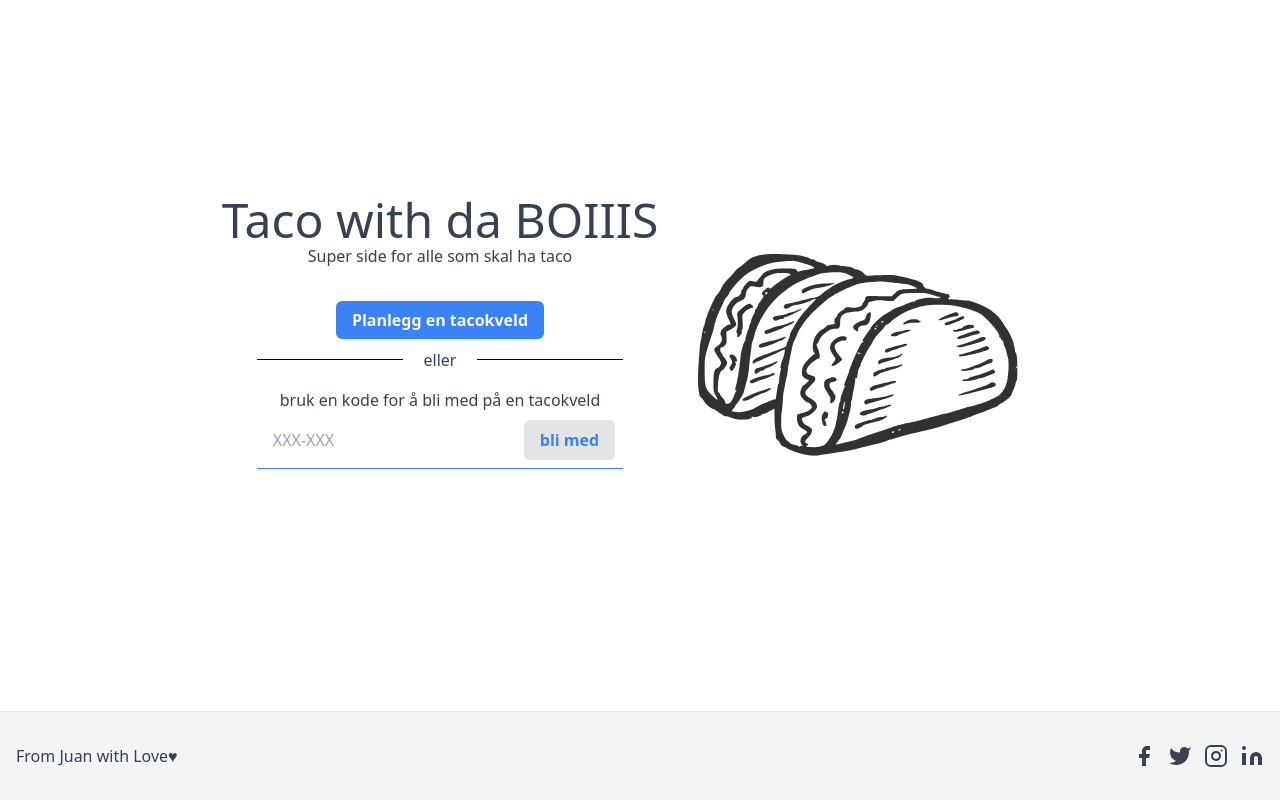
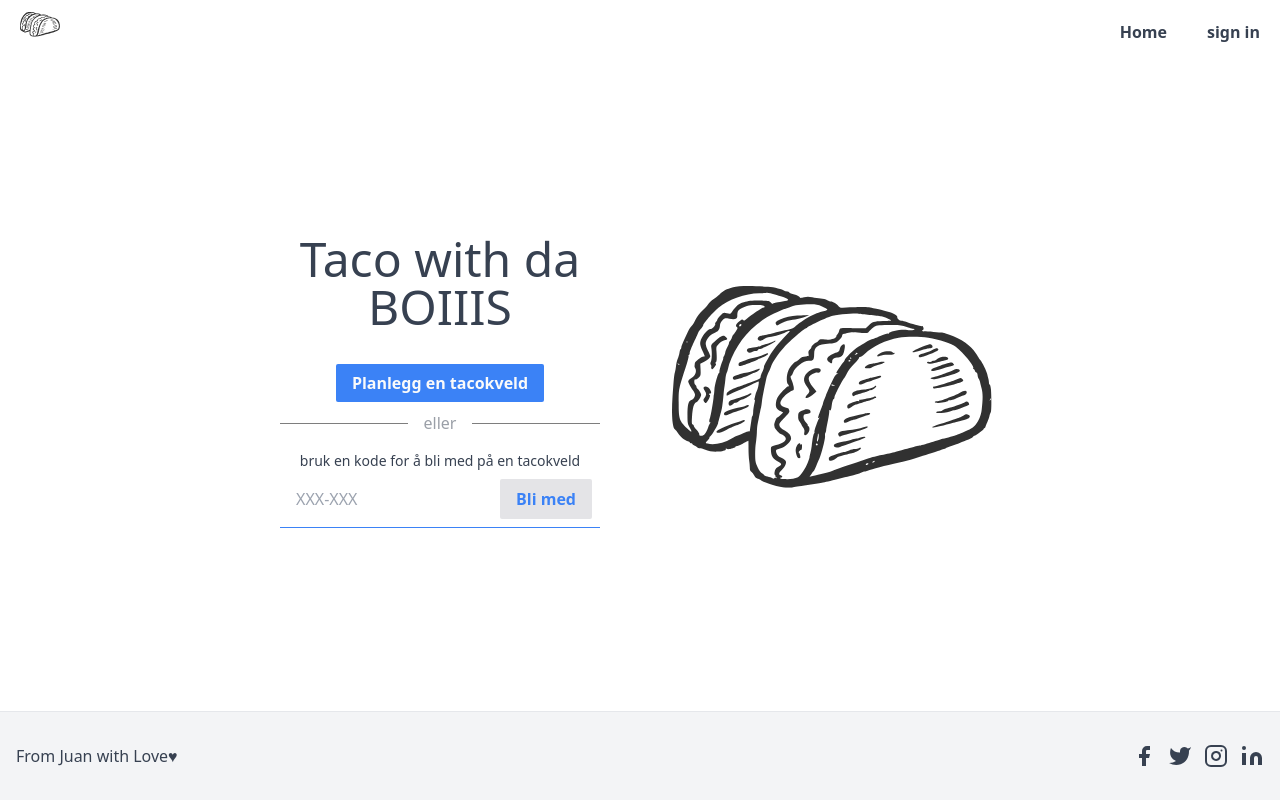
Before and after one commit to JohanAOstbye/tacomanager, a Next.js app: page / in a window 1280 px wide. Built offline with nearby package versions, Linux system fonts and the light colour scheme; no server answers.

Commit message:
auth implemented

```diff
--- a/components/elements/Button.tsx
+++ b/components/elements/Button.tsx
@@ -21,7 +21,7 @@ export const ButtonLink = ({
   return (
     <Link href={link}>
       <a
-        className={`${classNames} bg-blue-500 text-zinc-50 rounded-md py-2 px-4 font-bold`}
+        className={`${classNames} bg-blue-500 text-zinc-50 rounded-sm py-2 px-4 font-bold`}
       >
         {children}
       </a>
@@ -37,7 +37,7 @@ export const Button = ({
   return (
     <button
       onClick={onClick}
-      className={`${classNames} text-blue-500 bg-zinc-200 rounded-md py-2 px-4 font-bold`}
+      className={`${classNames} text-blue-500 bg-zinc-200 rounded-sm py-2 px-4 font-bold`}
     >
       {children}
     </button>
--- /dev/null
+++ b/components/elements/Loading.tsx
@@ -0,0 +1,27 @@
+import React from 'react';
+
+type props = {
+  size?: sizeEnum;
+};
+
+const sizeEnum = {
+  sm: 'w-4 h-4',
+  base: 'w-6 h-6',
+  lg: 'w-10 h-10',
+  xl: 'w-16 h-16',
+  xxl: 'w-32 h-32',
+};
+
+type sizeEnum = typeof sizeEnum[keyof typeof sizeEnum];
+
+const Loading = ({ size = 'base' }: props) => {
+  console.log(sizeEnum[size]);
+
+  return (
+    <div
+      className={`animate-spin border-t-transparent ease-linear rounded-full border-4 border-blue-500 ${sizeEnum[size]}`}
+    ></div>
+  );
+};
+
+export default Loading;
--- /dev/null
+++ b/components/layout/Nav.tsx
@@ -0,0 +1,34 @@
+import React from 'react';
+import { useSession } from 'next-auth/react';
+import Link from 'next/link';
+import Image from 'next/image';
+import taco from '../../public/images/taco.svg';
+
+const Nav = () => {
+  const { data: session } = useSession();
+  return (
+    <div className='w-full h-16 flex items-center justify-between'>
+      <Link href='/'>
+        <a className={`font-bold p-3 m-2 h-16 w-16`}>
+          <Image src={taco} objectFit='contain' />
+        </a>
+      </Link>
+      <div>
+        <Link href={'/'}>
+          <a className={`font-bold p-3 m-2`}>Home</a>
+        </Link>
+        <Link href={session ? '/profile' : '/api/auth/signin'}>
+          <a className={`font-bold p-3 m-2`}>
+            {session
+              ? session.user.name
+                ? session.user.name
+                : session.user.email
+              : 'sign in'}
+          </a>
+        </Link>
+      </div>
+    </div>
+  );
+};
+
+export default Nav;
--- a/components/layout/index.tsx
+++ b/components/layout/index.tsx
@@ -1,6 +1,7 @@
 import React, { ReactNode } from 'react';
 import Head from './Head';
 import Footer from './Footer';
+import Nav from './Nav';
 
 type Props = {
   children?: ReactNode;
@@ -10,6 +11,7 @@ const Layout = ({ children }: Props) => {
   return (
     <div className=' text-gray-700 flex flex-col items-center justify-center min-h-screen'>
       <Head title='Taco' />
+      <Nav />
       <main className='flex flex-col items-center justify-center w-full flex-1 px-5 text-center'>
         {children}
       </main>
--- /dev/null
+++ b/components/sections/FullLoader.tsx
@@ -0,0 +1,13 @@
+import Loading from '../elements/Loading';
+
+const FullLoader = () => (
+  <div className='flex flex-col justify-center items-center'>
+    <Loading size='xl' />
+    <h2 className='text-xl font-semibold mb-1 mt-5'>Loading...</h2>
+    <p className='w-1/2 text-center'>
+      This may take a few seconds, please don't close this page.
+    </p>
+  </div>
+);
+
+export default FullLoader;
--- a/lib/mongodb.ts
+++ b/lib/mongodb.ts
@@ -1,12 +1,15 @@
-import { MongoClient } from 'mongodb';
+import { MongoClient, MongoClientOptions } from 'mongodb';
 import * as fc from 'feistel-cipher';
-
-const cipher = new fc.FPECipher(fc.SHA_256, process.env.CIPHER_SECRET, 128);
 
 const uri = process.env.MONGODB_URI;
 
 let client: MongoClient;
 let clientPromise: Promise<MongoClient>;
+
+const options: MongoClientOptions = {
+  w: 'majority',
+  retryWrites: true,
+};
 
 if (!process.env.MONGODB_URI) {
   throw new Error('Please add your Mongo URI to .env.local');
@@ -16,13 +19,13 @@ if (process.env.NODE_ENV === 'development') {
   // In development mode, use a global variable so that the value
   // is preserved across module reloads caused by HMR (Hot Module Replacement).
   if (!global._mongoClientPromise) {
-    client = new MongoClient(uri);
+    client = new MongoClient(uri, options);
     global._mongoClientPromise = client.connect();
   }
   clientPromise = global._mongoClientPromise;
 } else {
   // In production mode, it's best to not use a global variable.
-  client = new MongoClient(uri);
+  client = new MongoClient(uri, options);
   clientPromise = client.connect();
 }
 
@@ -30,7 +33,7 @@ if (process.env.NODE_ENV === 'development') {
 // separate module, the client can be shared across functions.
 export default clientPromise;
 
-export const mongoDate = 'YYYY-MM-DD[T00:00:00.000Z]';
+const cipher = new fc.FPECipher(fc.SHA_256, process.env.CIPHER_SECRET, 128);
 
 export const feistel = {
   encode: (id) => {
--- a/pages/_app.tsx
+++ b/pages/_app.tsx
@@ -1,10 +1,14 @@
 import React from 'react';
-import { AppProps } from 'next/app';
-
+import { SessionProvider } from 'next-auth/react';
 import '../styles/index.css';
 
-function MyApp({ Component, pageProps }: AppProps) {
-  return <Component {...pageProps} />;
+export default function App({
+  Component,
+  pageProps: { session, ...pageProps },
+}) {
+  return (
+    <SessionProvider session={session}>
+      <Component {...pageProps} />
+    </SessionProvider>
+  );
 }
-
-export default MyApp;
--- /dev/null
+++ b/pages/api/auth/[...nextauth].ts
@@ -0,0 +1,91 @@
+import NextAuth from 'next-auth';
+import { compare, hash, genSalt } from 'bcryptjs';
+import EmailProvider from 'next-auth/providers/email';
+import CredentialsProvider from 'next-auth/providers/credentials';
+import GoogleProvider from 'next-auth/providers/google';
+import { MongoDBAdapter } from '@next-auth/mongodb-adapter';
+import clientPromise from '../../../lib/mongodb';
+
+export default NextAuth({
+  // Configure one or more authentication providers
+  providers: [
+    GoogleProvider({
+      clientId: process.env.GOOGLE_CLIENT_ID,
+      clientSecret: process.env.GOOGLE_CLIENT_SECRET,
+    }),
+    EmailProvider({
+      server: {
+        host: process.env.EMAIL_SERVER_HOST,
+        port: process.env.EMAIL_SERVER_PORT,
+        auth: {
+          user: process.env.EMAIL_SERVER_USER,
+          pass: process.env.EMAIL_SERVER_PASSWORD,
+        },
+      },
+      from: process.env.EMAIL_FROM,
+    }),
+    CredentialsProvider({
+      // The name to display on the sign in form (e.g. 'Sign in with...')
+      name: 'Credentials',
+      // The credentials is used to generate a suitable form on the sign in page.
+      // You can specify whatever fields you are expecting to be submitted.
+      // e.g. domain, username, password, 2FA token, etc.
+      // You can pass any HTML attribute to the <input> tag through the object.
+      credentials: {
+        username: { label: 'Username', type: 'text', placeholder: 'jsmith' },
+        password: { label: 'Password', type: 'password' },
+      },
+      async authorize(credentials, req) {
+        // You need to provide your own logic here that takes the credentials
+        // submitted and returns either a object representing a user or value
+        // that is false/null if the credentials are invalid.
+        // e.g. return { id: 1, name: 'J Smith', email: 'jsmith@example.com' }
+        // You can also use the `req` object to obtain additional parameters
+        // (i.e., the request IP address)
+        const client = await clientPromise;
+        let user = await client
+          .db()
+          .collection('users')
+          .findOne({ username: credentials.username });
+        const salt = await genSalt(10);
+
+        if (!user) {
+          // create the user
+          const newUser = credentials;
+          newUser.password = await hash(credentials.password, salt);
+
+          const id = (await client.db().collection('users').insertOne(newUser))
+            .insertedId;
+          user = await client.db().collection('users').findOne({ _id: id });
+          return user;
+        }
+
+        const PasswordMatch = await compare(
+          credentials.password,
+          user.password
+        );
+        if (!PasswordMatch) {
+          throw new Error('No user found with the username and password');
+        }
+
+        delete user.password;
+
+        return user;
+      },
+    }),
+  ],
+  callbacks: {
+    async session({ session, token, user }) {
+      session.user = user;
+      return session;
+    },
+  },
+  secret: process.env.NEXTAUTH_SECRET,
+  theme: {
+    colorScheme: 'light',
+    brandColor: '3b82f6',
+    logo: '/images/taco.png',
+  },
+  adapter: MongoDBAdapter(clientPromise),
+  debug: true,
+});
--- a/pages/index.tsx
+++ b/pages/index.tsx
@@ -4,23 +4,28 @@ import Layout from '../components/layout';
 import taco from '../public/images/taco.svg';
 import { ButtonLink } from '../components/elements/Button';
 import Input from '../components/elements/Input';
+import { useSession } from 'next-auth/react';
 
 export default function Home() {
+  const { data: session } = useSession();
   return (
     <Layout>
-      <div className='flex flex-col-reverse lg:flex-row'>
-        <div className='flex flex-col items-center '>
+      <div className='flex flex-col-reverse items-center lg:flex-row'>
+        <div className='flex flex-col max-w-sm'>
           <h1 className='text-5xl'>Taco with da BOIIIS</h1>
-          <p>Super side for alle som skal ha taco</p>
           <div className='mx-8 mt-10'>
-            <ButtonLink link={'/new'}>Planlegg en tacokveld</ButtonLink>
-            <div className='w-full my-4 mx-auto'>
+            <ButtonLink link={'/new'} classNames='w-full'>
+              Planlegg en tacokveld
+            </ButtonLink>
+            <div className='w-full my-4 mx-auto opacity-50'>
               <p className='or'>eller</p>
             </div>
             <div>
-              <p>bruk en kode for å bli med på en tacokveld</p>
+              <p className='text-sm '>
+                bruk en kode for å bli med på en tacokveld
+              </p>
               <div>
-                <Input placeholder={'XXX-XXX'} btnText={'bli med'} />
+                <Input placeholder={'XXX-XXX'} btnText={'Bli med'} />
               </div>
             </div>
           </div>
--- /dev/null
+++ b/pages/profile.tsx
@@ -0,0 +1,36 @@
+import { signOut, useSession } from 'next-auth/react';
+import { redirect } from 'next/dist/server/api-utils';
+import React from 'react';
+import { Button } from '../components/elements/Button';
+import Layout from '../components/layout';
+import Router from 'next/router';
+import FullLoader from '../components/sections/FullLoader';
+
+const profile = () => {
+  const session = useSession();
+  if (session.status == 'loading') {
+    return (
+      <Layout>
+        <FullLoader />
+      </Layout>
+    );
+  }
+  if (session.status == 'unauthenticated') {
+    Router.push('api/auth/signin');
+  }
+
+  return (
+    <Layout>
+      <div>{JSON.stringify(session, null, 2)}</div>
+      <Button
+        onClick={() => {
+          signOut();
+        }}
+      >
+        Sing out
+      </Button>
+    </Layout>
+  );
+};
+
+export default profile;
```
Also changed, not shown: package.json (+9 -2 lines), public/images/taco.png (added), 1 other file (tests, documents, lock files or other folders).
